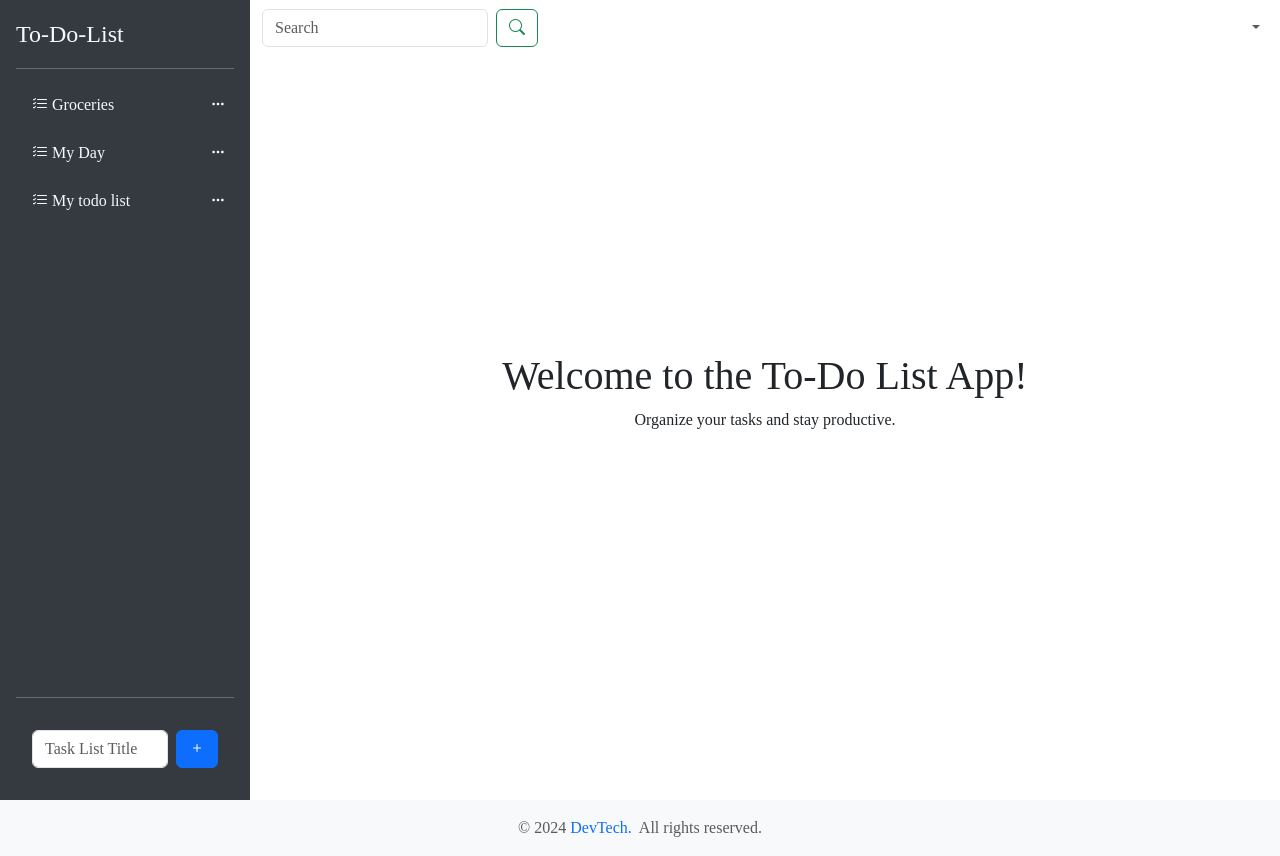
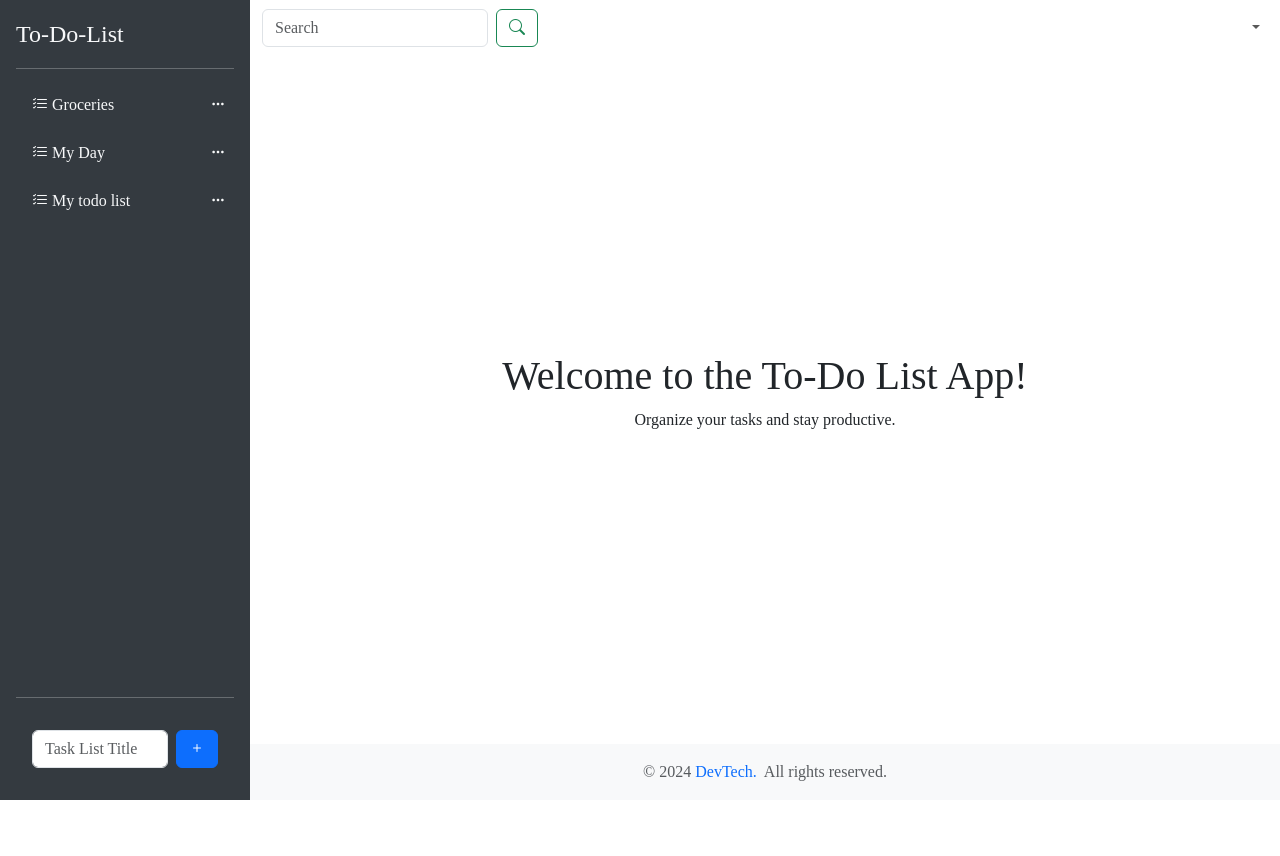
Before and after one commit to AliAbDev11/To-Do-WebApp, a Django app: page / in a window 1280 px wide. After the commit the page ends 800 px from the top, so only its background shows below. Run offline with Django 5.2, Linux system fonts and the light colour scheme; data comes from the database, SQL or seed files in the repository.

Commit message:
Update base.html

```diff
--- a/todolist/templates/base.html
+++ b/todolist/templates/base.html
@@ -4,7 +4,7 @@
 <head>
     <meta charset="UTF-8">
     <meta name="viewport" content="width=device-width, initial-scale=1.0">
-    <title>{% block title %}My ToDo Project{% endblock %}</title>
+    <title>{% block title %}To Do List{% endblock %}</title>
     <link href="https://cdn.jsdelivr.net/npm/bootstrap@5.3.0/dist/css/bootstrap.min.css" rel="stylesheet">
     <link rel="stylesheet" href="https://cdn.jsdelivr.net/npm/bootstrap-icons@1.5.0/font/bootstrap-icons.css">
     <link rel="stylesheet" href="{% static 'css/style.css' %}">
@@ -16,7 +16,7 @@
             <!-- Include Sidebar -->
             {% include 'includes/sidebar.html' %}
 
-            <div class="flex-grow-1">
+            <div class="flex-grow-1 d-flex flex-column">
                 <!-- Include Navbar -->
                 {% include 'includes/navbar.html' %}
 
@@ -26,10 +26,10 @@
                     <!-- Page-specific content goes here -->
                     {% endblock %}
                 </div>
+                <!-- Include Footer -->
+                {% include 'includes/footer.html' %}
             </div>
         </div>
-        <!-- Include Footer -->
-        {% include 'includes/footer.html' %}
     </div>
     <!-- Bootstrap JS and Popper.js -->
     <script src="https://cdn.jsdelivr.net/npm/@popperjs/core@2.11.7/dist/umd/popper.min.js"></script>
```
